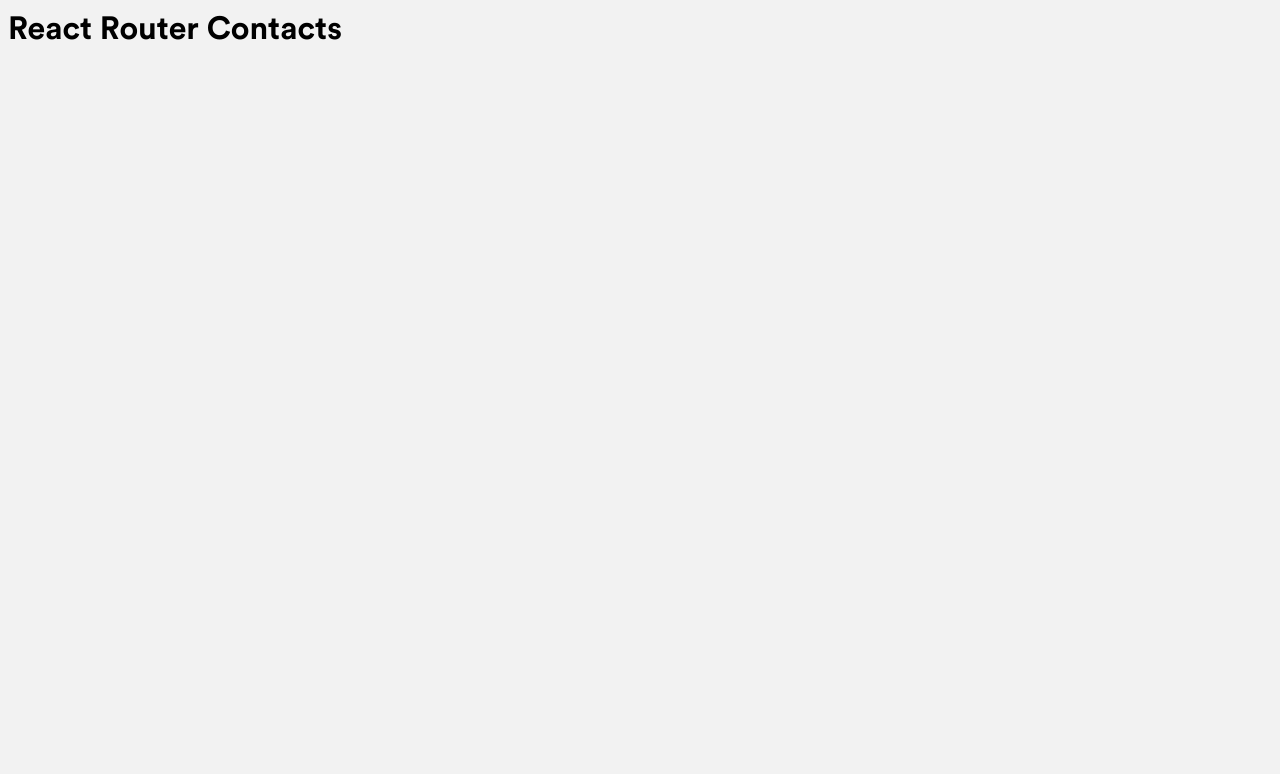
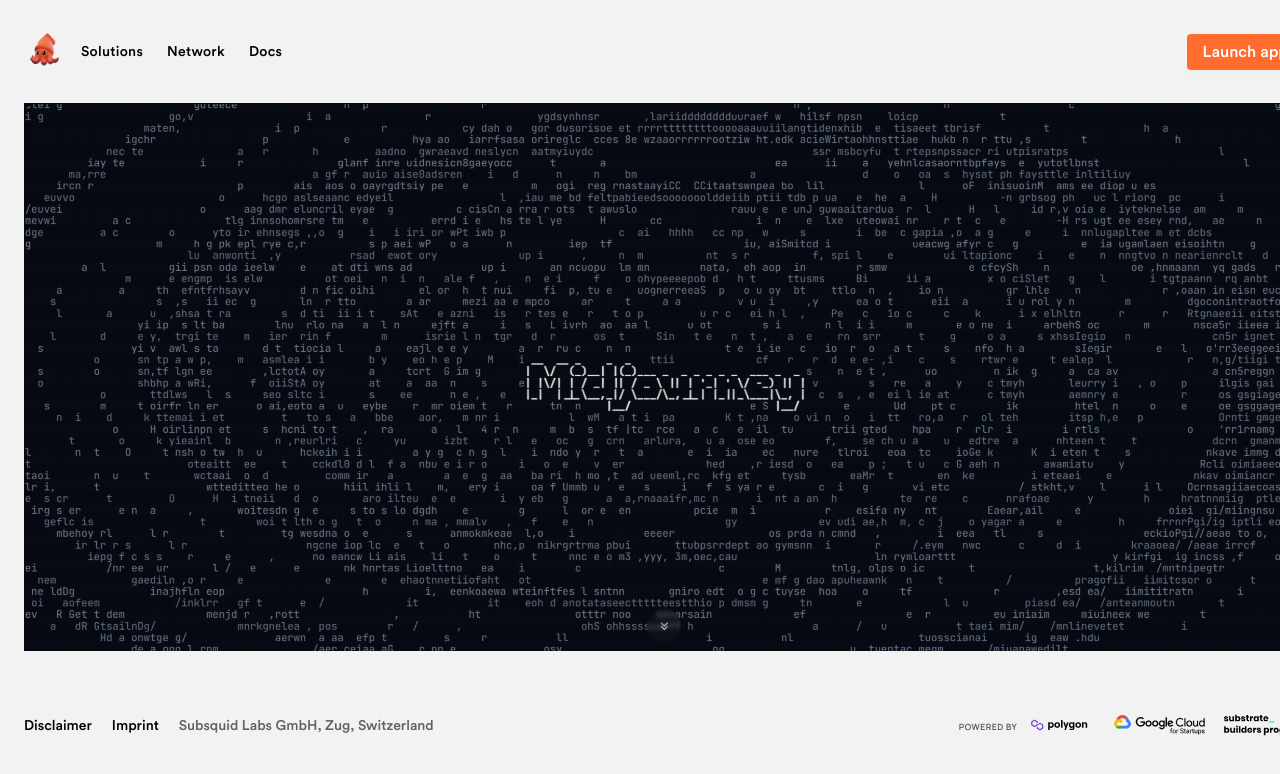
Before and after one commit to topverstka/subsquid, a React (Vite) app: page / in a window 1280 px wide. Shown: the top 774 px of the page. Built offline with nearby package versions, Linux system fonts and the light colour scheme.

Commit message:
add base components

```diff
--- a/App.scss
+++ /dev/null
@@ -1,3 +0,0 @@
-:root {
-  --bg: #fff;
-}
--- /dev/null
+++ b/src/App.scss
@@ -0,0 +1,28 @@
+.Container {
+  max-width: 1290px + (24px * 2);
+  width: 100%;
+  margin: 0 auto;
+  padding: 0 24px;
+}
+
+.Button {
+  display: inline-flex;
+  align-items: center;
+  height: 36px;
+  padding: 0 16px;
+  background-color: var(--color-primary);
+  color: var(--color-white);
+  border-radius: 4px;
+  box-shadow: 0 2px 4px 0 rgba(0, 0, 0, 0.01), 0 11px 9px 0 rgba(0, 0, 0, 0.01);
+  user-select: none;
+  transition: background-color .2s, color .1s;
+
+  &--second {
+    background-color: var(--color-secondary);
+
+    &:hover {
+      background-color: var(--grey-button-hover);
+      color: var(--color-black);
+    }
+  }
+}
--- /dev/null
+++ b/src/components/Content/Content.scss
@@ -0,0 +1,3 @@
+.Content {
+  min-height: calc(100% - 140px - 100px);
+}
--- /dev/null
+++ b/src/components/Content/Content.tsx
@@ -0,0 +1,9 @@
+import './Content.scss'
+
+export default function Content(props) {
+    return (
+        <div className="Content">
+            {props.children}
+        </div>
+    );
+}
--- /dev/null
+++ b/src/components/Footer/Footer.scss
@@ -0,0 +1,37 @@
+.Footer {
+  padding: 15px 0;
+  margin: 35px 0;
+
+  &__items {
+    display: flex;
+    align-items: center;
+    justify-content: space-between;
+  }
+
+  &__texts {
+    display: flex;
+    align-items: center;
+    gap: 0 20px;
+
+    p {
+      color: var(--color-black-muted-60, rgba(0, 0, 0, 0.60));
+      font-size: 14px;
+      font-weight: 500;
+      line-height: 150%;
+    }
+
+    a {
+      color: var(--color-black, #000);
+      font-size: 14px;
+      font-weight: 500;
+      line-height: 150%;
+    }
+  }
+
+  &__logos {
+    display: flex;
+    align-items: center;
+    gap: 0 14px;
+    justify-content: flex-end;
+  }
+}
--- /dev/null
+++ b/src/components/Footer/Footer.tsx
@@ -0,0 +1,23 @@
+import './Footer.scss'
+
+export default function Footer() {
+    return (
+        <footer className="Footer">
+            <div className="Container">
+                <div className="Footer__items">
+                    <div className="Footer__texts">
+                        <a href="#!">Disclaimer</a>
+                        <a href="#!">Imprint</a>
+                        <p>Subsquid Labs GmbH, Zug, Switzerland</p>
+                    </div>
+                    <div className="Footer__logos">
+                        <img src="/public/images/powered.svg" alt=""/>
+                        <a href="#!"><img src="/public/images/Polygon.svg" alt=""/></a>
+                        <a href="#!"><img src="/public/images/GCloud.png" alt=""/></a>
+                        <a href="#!"><img src="/public/images/Substrabe.svg" alt=""/></a>
+                    </div>
+                </div>
+            </div>
+        </footer>
+    );
+}
--- /dev/null
+++ b/src/components/Header/Header.scss
@@ -0,0 +1,45 @@
+.Header {
+  padding: 30px 0;
+
+  &__items {
+    display: flex;
+    align-items: center;
+    justify-content: space-between;
+  }
+
+  &__item {
+    display: flex;
+    align-items: center;
+  }
+
+  &__nav {
+    display: flex;
+    align-items: center;
+  }
+
+  &__logo {
+    width: 40px;
+    height: 40px;
+    object-fit: contain;
+    margin-right: 5px;
+  }
+
+  &__link {
+    color: var(--color-black);
+    display: inline-flex;
+    padding: 0 12px;
+    justify-content: center;
+    align-items: center;
+    height: 30px;
+    font-size: 14px;
+    font-weight: 500;
+    letter-spacing: 0.28px;
+    border-radius: 4px;
+    transition: background-color .2s, color .1s;
+
+    &:hover {
+      background-color: var(--grey-button-hover);
+      color: var(--color-black);
+    }
+  }
+}
--- /dev/null
+++ b/src/components/Header/Header.tsx
@@ -0,0 +1,27 @@
+import './Header.scss'
+import {Link} from "react-router-dom";
+
+export default function Header() {
+    return (
+        <header className="Header">
+            <div className="Container">
+                <div className="Header__items">
+                    <div className="Header__item">
+                        <Link to="/">
+                            <img src="/public/images/logo.png" alt=""  className="Header__logo"/>
+                        </Link>
+
+                        <nav className="Header__nav">
+                            <a href="#!" className="Header__link">Solutions</a>
+                            <a href="#!" className="Header__link">Network</a>
+                            <a href="#!" className="Header__link">Docs</a>
+                        </nav>
+                    </div>
+                    <div className="Header__item">
+                        <a href="#!" className="Button Button--second">Launch app</a>
+                    </div>
+                </div>
+            </div>
+        </header>
+    );
+}
--- a/src/index.css
+++ b/src/index.css
@@ -10,8 +10,11 @@
     --color-red: #F42F2F;
     --color-yellow: #FFC700;
 
+    --color-black-muted-60: rgba(0, 0, 0, 0.60);
+    --grey-button-hover: #E1E2E3;
+
     font-family: 'Circular Std', sans-serif;
-    line-height: 100%;
+    line-height: 1;
     font-weight: 450;
 
     color-scheme: light;
@@ -25,6 +28,33 @@
     -webkit-text-size-adjust: 100%;
 }
 
+html, body, h1, h2, h3, h4, h5, h6, p {
+    margin: 0;
+    padding: 0;
+}
+
+html, body {
+    max-height: 100vh;
+    height: 100%;
+    overflow: hidden;
+}
+
+#root {
+    height: 100%;
+    overflow-y: auto;
+}
+
+a {
+    color: var(--color-primary);
+    text-decoration: none;
+}
+
+img {
+    user-select: none;
+    max-width: 100%;
+    object-fit: cover;
+}
+
 @font-face {
     font-family: 'Circular Std';
     src: url('/public/fonts/CircularStd/CircularStd-MediumItalic.eot');
@@ -35,6 +65,7 @@
     url('/public/fonts/CircularStd/CircularStd-MediumItalic.ttf') format('truetype');
     font-weight: 500;
     font-style: italic;
+    font-display: swap;
 }
 
 @font-face {
@@ -47,6 +78,7 @@
     url('/public/fonts/CircularStd/CircularStd-Black.ttf') format('truetype');
     font-weight: 900;
     font-style: normal;
+    font-display: swap;
 }
 
 @font-face {
@@ -59,6 +91,7 @@
     url('/public/fonts/CircularStd/CircularStd-Medium.ttf') format('truetype');
     font-weight: 500;
     font-style: normal;
+    font-display: swap;
 }
 
 @font-face {
@@ -71,6 +104,7 @@
     url('/public/fonts/CircularStd/CircularStd-Bold.ttf') format('truetype');
     font-weight: bold;
     font-style: normal;
+    font-display: swap;
 }
 
 @font-face {
@@ -83,6 +117,7 @@
     url('/public/fonts/CircularStd/CircularStd-BlackItalic.ttf') format('truetype');
     font-weight: 900;
     font-style: italic;
+    font-display: swap;
 }
 
 @font-face {
@@ -95,6 +130,7 @@
     url('/public/fonts/CircularStd/CircularStd-BookItalic.ttf') format('truetype');
     font-weight: normal;
     font-style: italic;
+    font-display: swap;
 }
 
 @font-face {
@@ -107,6 +143,7 @@
     url('/public/fonts/CircularStd/CircularStd-BoldItalic.ttf') format('truetype');
     font-weight: bold;
     font-style: italic;
+    font-display: swap;
 }
 
 @font-face {
@@ -119,4 +156,5 @@
     url('/public/fonts/CircularStd/CircularStd-Book.ttf') format('truetype');
     font-weight: normal;
     font-style: normal;
+    font-display: swap;
 }
--- a/src/routes/error-page.tsx
+++ b/src/routes/error-page.tsx
@@ -1,4 +1,8 @@
 import {useRouteError} from "react-router-dom";
+import Header from "../components/Header/Header";
+import Content from "../components/Content/Content";
+import Footer from "../components/Footer/Footer";
+import * as React from "react";
 
 export default function ErrorPage() {
     const error = useRouteError();
@@ -7,12 +11,18 @@ export default function ErrorPage() {
     document.title = `Subsquid > ${error.statusText || "Error"}`
 
     return (
-        <div id="error-page">
+        <>
+            <Header/>
+            <Content>
+                <div className="Container">
                     <h1>Oops!</h1>
                     <p>Sorry, an unexpected error has occurred.</p>
                     <p>
                         <i>{error.statusText || error.message}</i>
                     </p>
                 </div>
+            </Content>
+            <Footer/>
+        </>
     );
 }
--- a/src/routes/root.tsx
+++ b/src/routes/root.tsx
@@ -1,9 +1,20 @@
+import Header from "../components/Header/Header";
+import Content from "../components/Content/Content";
+import Footer from "../components/Footer/Footer";
+import * as React from "react";
+
 export default function Root() {
     document.title = "Subsquid > Home"
 
     return (
         <>
-            <h1>React Router Contacts</h1>
+            <Header/>
+            <Content>
+                <div className="Container">
+                    <img src="/public/images/midjourney.jpg" alt=""/>
+                </div>
+            </Content>
+            <Footer/>
         </>
     );
 }
```
Also changed, not shown: src/App.tsx (+6 -3 lines), public/images/powered.svg (added). Lines whose indentation alone changed are shown as unchanged.
